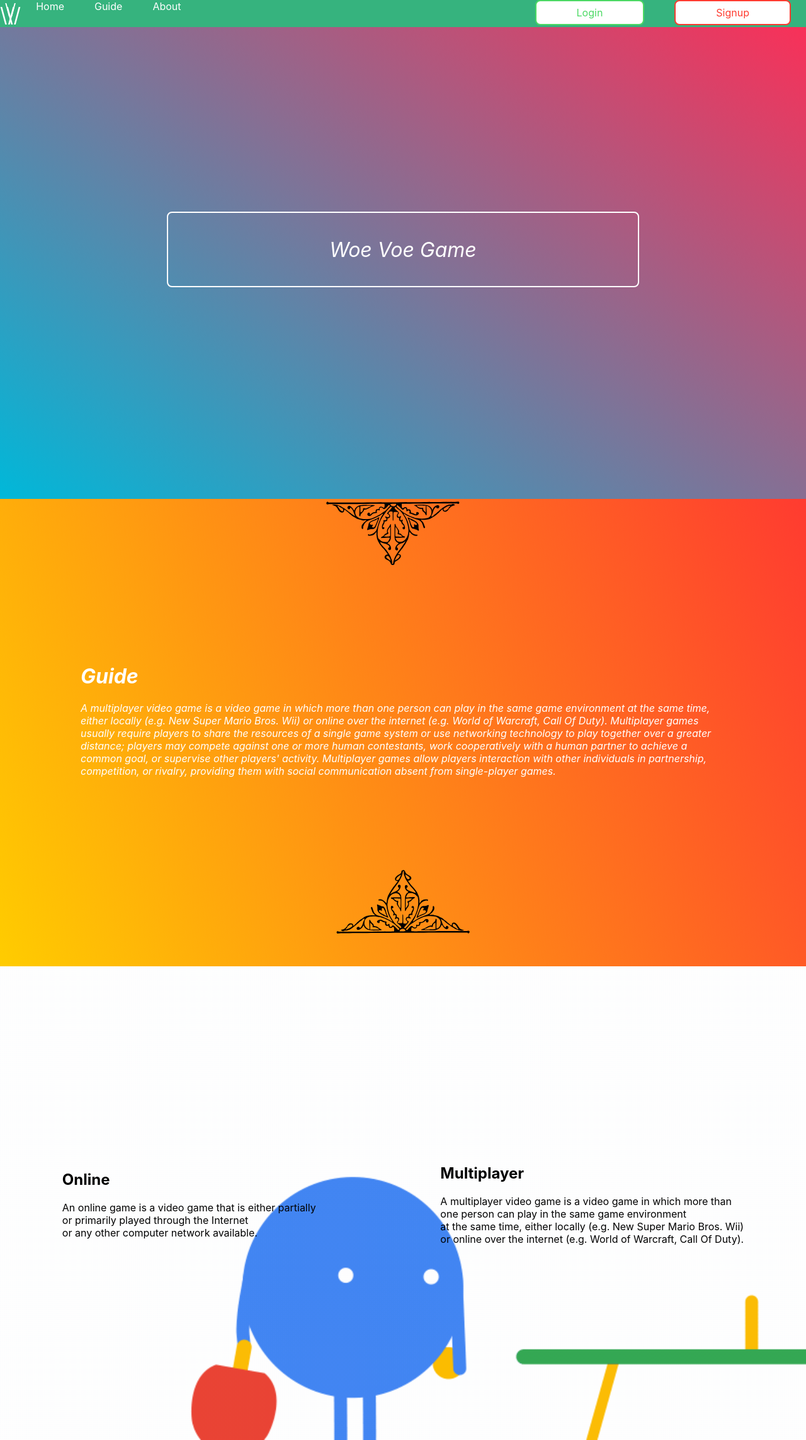
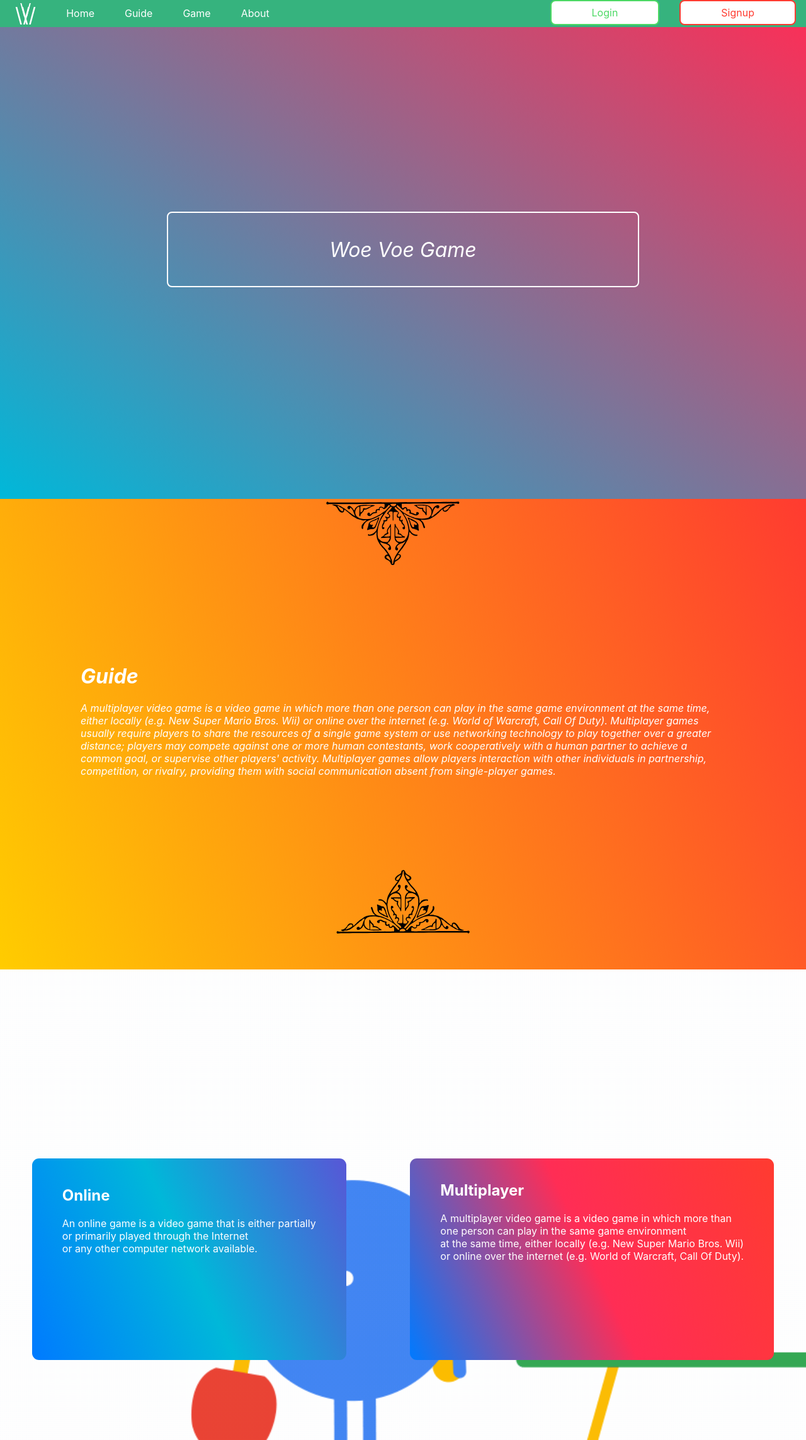
Before and after one commit to xdadev37/Gameio-Gatsby, a Gatsby site: page / in a window 1280 px wide. Shown: the whole page at 63% size. Built offline with nearby package versions, Linux system fonts and the light colour scheme; Gatsby itself is replaced by a stand-in of ours.

Commit message:
v1.6 scss Enhancement again :)

```diff
--- a/SCSS/_Game.module.scss
+++ b/SCSS/_Game.module.scss
@@ -2,17 +2,36 @@
 
 @keyframes gamePageNotes {
   to {
-    transform: translateY(-250px);
+    transform: translateY(20px);
   }
 }
 
 .gamePage {
-  height: 47rem;
+  height: 46.7rem;
   background-image: url("../src/pages/GameRunPage/preview.gif");
   background-size: cover;
   display: flex;
   justify-content: space-around;
-  align-items: center;
+  color: #fff;
+  flex-wrap: wrap;
+
+  div {
+    transform: translateY(300px);
+    margin: 0 2rem;
+    height: 20rem;
+  }
+
+  div:first-child {
+    background-image: linear-gradient(65deg, $blue, $tamarama, $purple);
+    padding: 1.5rem 3rem;
+    border-radius: 11px;
+  }
+
+  div:last-child {
+    background-image: linear-gradient(65deg, $blue, $pink, $red);
+    padding: 1rem 3rem;
+    border-radius: 11px;
+  }
 }
 
 .gamePageAnime {
--- a/SCSS/_Guide.module.scss
+++ b/SCSS/_Guide.module.scss
@@ -4,7 +4,7 @@
   background-image: linear-gradient(65deg, $yellow, $red);
   color: #fff;
   font-style: italic;
-  height: 46.4rem;
+  height: 46.7rem;
 
   h1,
   p {
--- a/SCSS/_Navbar.module.scss
+++ b/SCSS/_Navbar.module.scss
@@ -20,7 +20,7 @@
   z-index: 1000;
 
   li {
-    margin: 0 1.5rem;
+    margin: 0 1rem;
     list-style: none;
   }
 }
@@ -28,11 +28,13 @@
 .leftNav {
   display: flex;
   float: left;
+  align-items: center;
+
 
   .logo {
     font-size: xx-large;
     display: block;
-    // align-self: center;
+    margin: 0 1.5rem;
 
     sup {
       margin: 0 -1rem;
@@ -43,11 +45,13 @@
   li {
     display: flex;
     align-items: center;
+    padding: 0 0.5rem;
   }
 
   li:hover {
     color: #000;
     transition-duration: 400ms;
+    text-shadow: 5px 5px 7px #000;
   }
 }
 
--- a/SCSS/styles.module.scss
+++ b/SCSS/styles.module.scss
@@ -3,6 +3,7 @@
 @import "./Guide.module";
 @import "./Game.module";
 @import "./ColorValues";
+@import "./About.module";
 
 html,
 body {
@@ -28,7 +29,7 @@ a {
   }
 }
 
-@media screen and (max-width: 1045px) {
+@media screen and (max-width: 878px) {
   html,
   body {
     overflow-y: visible;
--- /dev/null
+++ b/src/pages/About/About.js
@@ -0,0 +1,18 @@
+import React from 'react'
+import * as styles from '../../../SCSS/styles.module.scss'
+
+const About = () => {
+    return ( <div className={styles.about} >
+        <nav>
+            <i></i>
+            <i></i>
+        </nav>
+        <nav>
+            <i></i>
+            <i></i>
+            <i></i>
+        </nav>
+    </div> );
+}
+
+export default About;
--- a/src/pages/Guide/index.js
+++ b/src/pages/Guide/index.js
@@ -3,7 +3,7 @@ import * as styles from '../../../SCSS/styles.module.scss'
 
 const Guide = () => {
     return (
-        <div className={styles.guidePage} >
+        <div id='guide' className={styles.guidePage} >
             <span />
             <h1>Guide</h1>
             <p>A multiplayer video game is a video game in which more than one person can play in the same game environment at the same time, either locally (e.g. New Super Mario Bros. Wii) or online over the internet (e.g. World of Warcraft, Call Of Duty). Multiplayer games usually require players to share the resources of a single game system or use networking technology to play together over a greater distance; players may compete against one or more human contestants, work cooperatively with a human partner to achieve a common goal, or supervise other players' activity. Multiplayer games allow players interaction with other individuals in partnership, competition, or rivalry, providing them with social communication absent from single-player games.</p>
--- a/src/pages/Navbar/Navbar.js
+++ b/src/pages/Navbar/Navbar.js
@@ -8,8 +8,9 @@ const Navbar = () => {
             <nav className={styles.leftNav} >
                 <Link to='/' ><span className={styles.logo} >\/<sup>\/</sup>\/</span></Link>
                 <Link to='/' ><li>Home</li></Link>
-                <Link ><li>Guide</li></Link>
-                <Link ><li>About</li></Link>
+                <Link to='#guide' ><li>Guide</li></Link>
+                <Link to='#gamePage' ><li>Game</li></Link>
+                <Link to='#about' ><li>About</li></Link>
             </nav>
             <nav className={styles.rightNav} >
                 <Link ><li className={styles.login} >Login</li></Link>
--- a/src/pages/index.js
+++ b/src/pages/index.js
@@ -3,6 +3,7 @@ import MainPage from './Main/index'
 import Navbar from './Navbar/Navbar'
 import Guide from './Guide/index'
 import Game from './GameRunPage/GameRunPage'
+import About from './About/About'
 
 const Index = () => {
   return (
@@ -11,6 +12,7 @@ const Index = () => {
       <MainPage />
       <Guide />
       <Game />
+      <About />
     </>
   );
 }
```
Also changed, not shown: SCSS/_About.module.scss (added).
